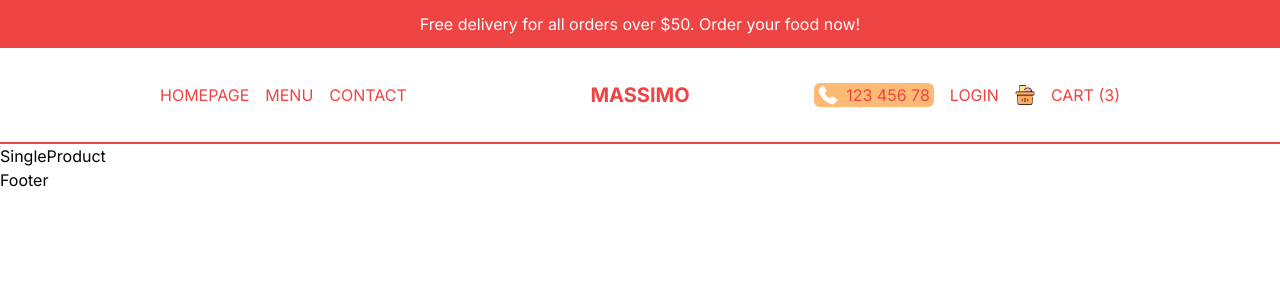
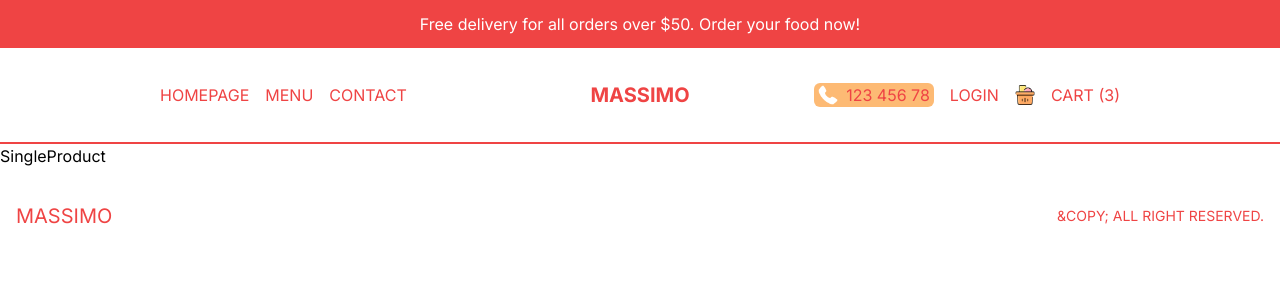
Before and after one commit to Mishrashubham10/next-food-delivery-app, a Next.js app: page /product/1 in a window 1280 px wide. Shown: the top 300 px of the page. Built offline with nearby package versions, Linux system fonts and the light colour scheme.

Commit message:
creates footer

```diff
--- a/src/components/Footer.tsx
+++ b/src/components/Footer.tsx
@@ -1,8 +1,11 @@
-import React from 'react'
+import Link from 'next/link'
 
 const Footer = () => {
   return (
-    <div>Footer</div>
+    <footer className='uppercase h-12 md:h-24 p-4 lg:20 xl:40 text-red-500 flex items-center justify-between'>
+      <Link href="/" className='uppercase fond-bold text-xl'>massimo</Link>
+      <p className='text-sm'>&Copy; all right reserved.</p>
+    </footer>
   )
 }
 
```
